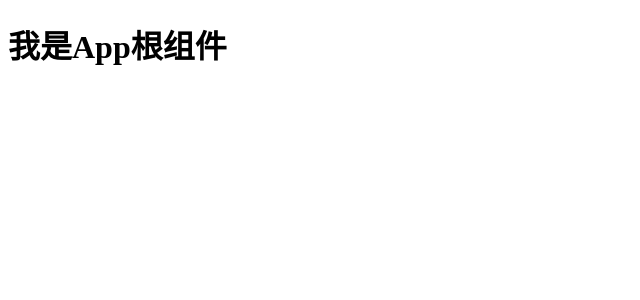
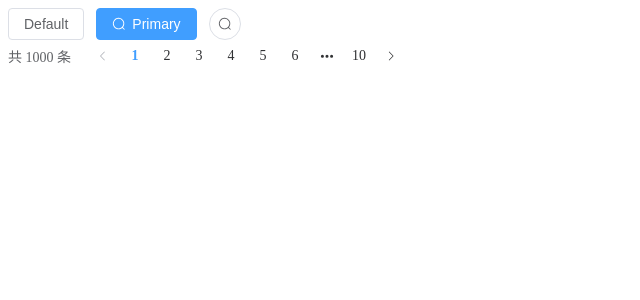
Before and after one commit to taginnlin/vue3_admin_template_sgg, a Vue app: page / in a window 1280 px wide. Shown: the top 300 px of the page, without its empty margins (0-640 px from the left). Built offline with nearby package versions, Linux system fonts and the light colour scheme.

Commit message:
chore: 集成element-plus

```diff
--- a/package.json
+++ b/package.json
@@ -17,6 +17,8 @@
     "preinstall": "node ./scripts/preinstall.js"
   },
   "dependencies": {
+    "@element-plus/icons-vue": "^2.3.1",
+    "element-plus": "^2.8.5",
     "vue": "^3.5.10"
   },
   "devDependencies": {
--- a/src/App.vue
+++ b/src/App.vue
@@ -1,9 +1,19 @@
 <template>
   <div>
-    <h1>我是App根组件</h1>
+    <el-button>Default</el-button>
+    <el-button type="primary" :icon="Search">Primary</el-button>
+    <el-button :icon="Search" circle />
+
+    <el-pagination
+      :page-size="100"
+      layout="total, prev, pager, next"
+      :total="1000"
+    />
   </div>
 </template>
 
-<script setup lang="ts"></script>
+<script setup lang="ts">
+import { Search } from '@element-plus/icons-vue';
+</script>
 
 <style scoped></style>
--- a/src/main.ts
+++ b/src/main.ts
@@ -1,8 +1,15 @@
 import { createApp } from 'vue'
 import App from './App.vue'
+// element-plus
+import ElementPlus from 'element-plus'
+import 'element-plus/dist/index.css'
+import zhCn from 'element-plus/es/locale/lang/zh-cn'
 
-createApp(App).mount('#app')
+const app = createApp(App)
 
-const func = () => {
-  console.log('没有格式化的代码')
-}
+// element-plus
+app.use(ElementPlus, {
+  locale: zhCn, // 国际化配置
+})
+
+app.mount('#app')
```
Also changed, not shown: 1 other file (tests, documents, lock files or other folders).
